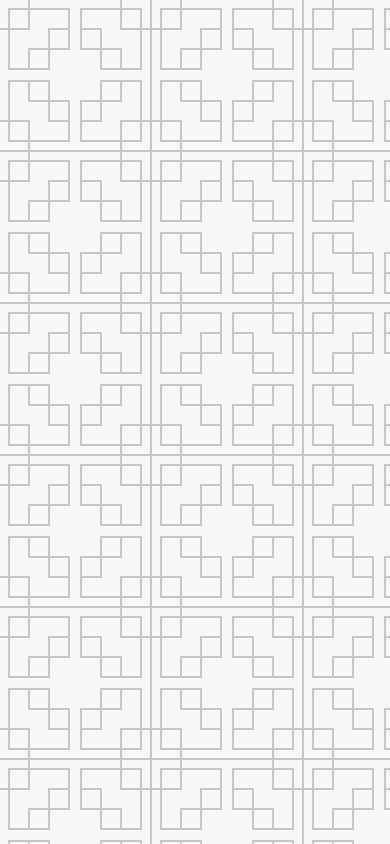
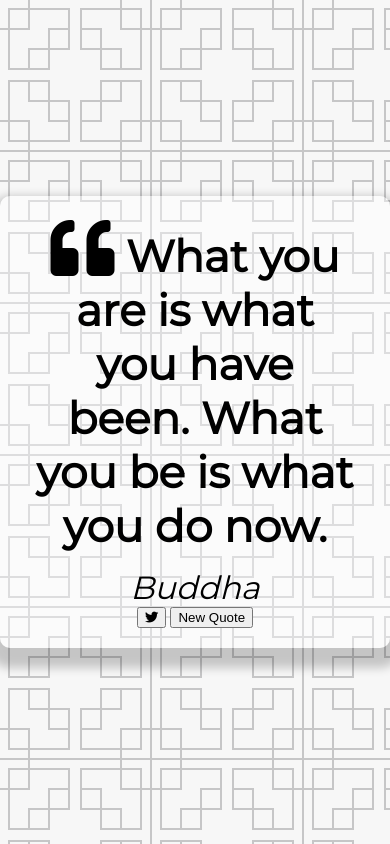
Before and after one commit to Hustada/quote-generator, a plain HTML site: page index.html in a window 390 px wide. Drawn offline with Linux system fonts and the light colour scheme.

Commit message:
style quote, add media query

```diff
--- a/index.html
+++ b/index.html
@@ -13,6 +13,24 @@
     <link rel="stylesheet" href="style.css">
 </head>
 <body>
+  <div class="quote-container" id="quote-container">
+    <!-- Quote -->
+    <div class="quote-text">
+      <i class="fas fa-quote-left"></i>
+        <span id="quote">What you are is what you have been. What you be is what you do now.</span>
+    </div>
+    <!-- Author -->
+    <div class="quote-author">
+      <span id="author">Buddha</span>
+    </div>
+    <!-- Buttons -->
+    <div class="button-container">
+      <button class="twitter-button" id="twitter" title="Tweet This!">
+        <i class="fab fa-twitter"></i>
+      </button>
+      <button id="new-quote">New Quote</button>
+    </div>
+  </div>
     <!-- Script -->
     <script src="script.js"></script>
 </body>
--- a/style.css
+++ b/style.css
@@ -17,3 +17,42 @@ body {
   align-items: center;
   justify-content: center;
 }
+
+.quote-container {
+  width: auto;
+  max-width: 900px;
+  padding: 20px 30px;
+  border-radius: 10px;
+  background-color: rgba(255, 255, 255, 0.4);
+  box-shadow: 0 10px 10px 10px rgba(0, 0, 0, 0.2);
+}
+
+.quote-text {
+  font-size: 2.75rem;
+}
+
+.long-quote {
+  font-size: 2rem;
+}
+
+.fa-quote-left {
+  font-size: 4rem;
+}
+
+.quote-author {
+  margin-top: 15px;
+  font-size: 2rem;
+  font-weight: 400;
+  font-style: italic;
+}
+
+/* Media Query: Tablet or Smaller */
+
+@media screen and (max-width: 100px) {
+  .quote-container {
+    margin: auto 10px;
+  }
+  .quote-text {
+    font-size: 2.5rem;
+  }
+}
```
